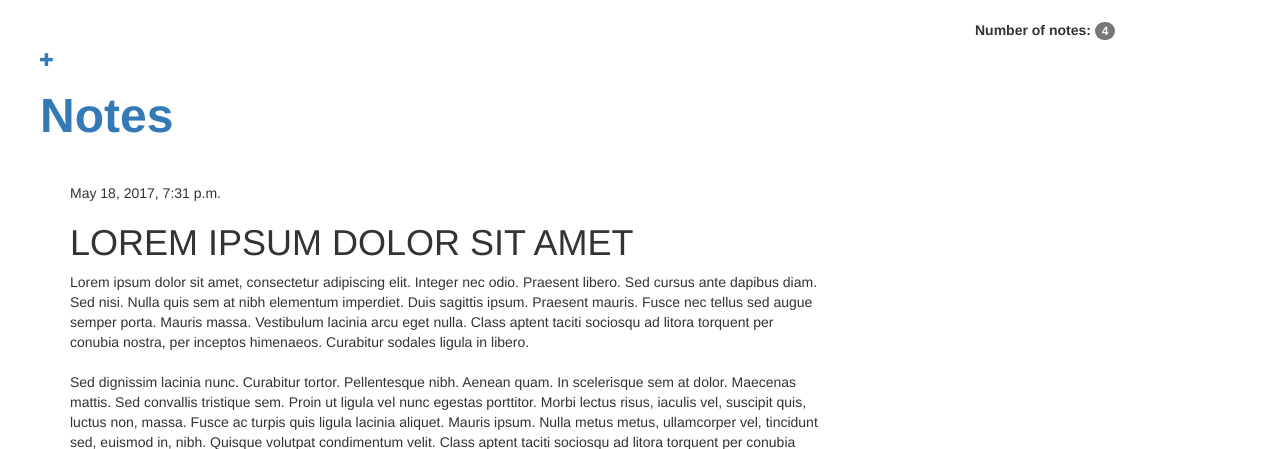
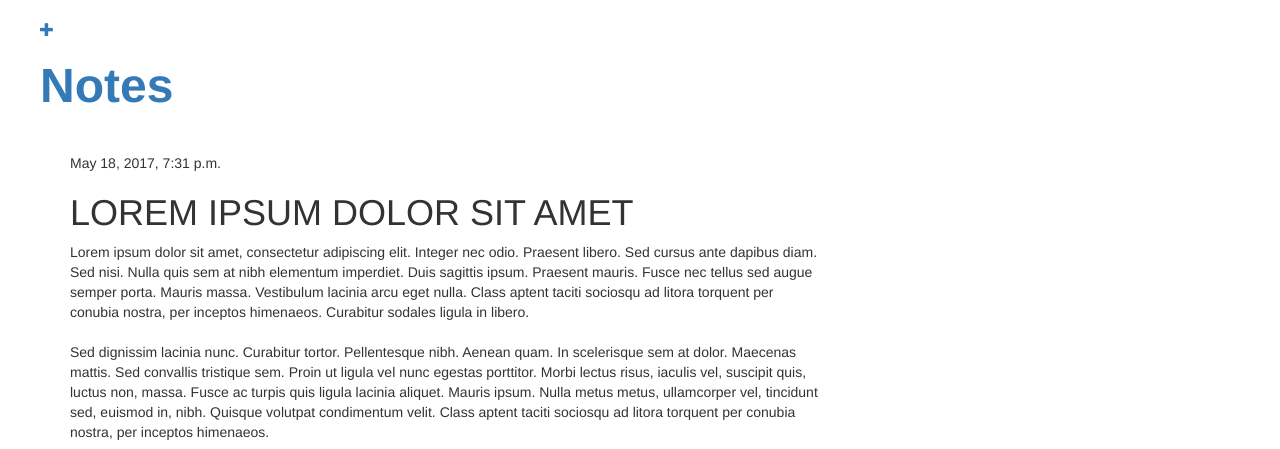
Before and after one commit to ibra86/anton_ibragimov_test_pj, a Django app: page /note/1/ in a window 1280 px wide. Shown: the top 449 px of the page. Run offline with Django 3.2, Linux system fonts and the light colour scheme; data comes from the database, SQL or seed files in the repository; some libraries are stand-ins or nearby versions.

Commit message:
t04 - model custom field

```diff
--- a/mysite_proj/settings.py
+++ b/mysite_proj/settings.py
@@ -39,7 +39,6 @@ TEMPLATES = [
                 'django.template.context_processors.request',
                 'django.contrib.auth.context_processors.auth',
                 'django.contrib.messages.context_processors.messages',
-                'notes_app.context_processors.notes_num',
             ],
         },
     },
--- a/notes_app/context_processors.py
+++ /dev/null
@@ -1,4 +0,0 @@
-def notes_num(request):
-    from .models import Note
-    notes_num = len(Note.objects.all())
-    return {'notes_num': notes_num}
--- a/notes_app/static/css/main.css
+++ b/notes_app/static/css/main.css
@@ -23,15 +23,3 @@
   float: right;
   color: #828282;
 }
-
-.note-num {
-  font-weight: bold;
-  margin-top: 20px;
-  height: 30px;
-}
-
-.label-as-badge {
-  border-radius: 1em;
-  font-size: 10pt;
-  color: black;
-}
--- a/notes_app/templates/base.html
+++ b/notes_app/templates/base.html
@@ -12,14 +12,6 @@
 	</head>
 
 	<body>
-		{# Notes number block #}
-		<div class="col-xs-9"></div>
-		<div class="col-xs-3">
-			<div class="note-num">
-				Number of notes:
-				<span id="noteNumber" class="badge">{{ notes_num }}</span>
-			</div>
-		</div>
 
 		{# Page header #}
 		<div class="row" id="page-header">
--- a/notes_app/templates/note_detail.html
+++ b/notes_app/templates/note_detail.html
@@ -9,11 +9,4 @@
 		<p>{{ note.text|linebreaksbr }}</p>
 	</div>
 </div>
-<div class="col-md-4">
-	<div class="note-photo">
-		{% if note.photo %}
-			<img class="img-responsive" src="{{ note.photo.url }}" />
-		{% endif %}
-	</div>
-</div>
 {% endblock %}
--- a/notes_app/templates/note_detail_tagged.html
+++ b/notes_app/templates/note_detail_tagged.html
@@ -1,3 +1,3 @@
 {% load notenav %}
 
-{% notenav note notes_num %}
+{% notenav note %}
--- a/notes_app/templatetags/notenav.py
+++ b/notes_app/templatetags/notenav.py
@@ -4,5 +4,5 @@ register = template.Library()
 
 
 @register.inclusion_tag('note_detail.html')
-def notenav(note, notes_num):
-    return {'note': note, 'notes_num': notes_num}
+def notenav(note):
+    return {'note': note}
```
Also changed, not shown: notes_app/templates/note_list.html (+1 -7 lines), notes_app/tests.py (+0 -27 lines).
